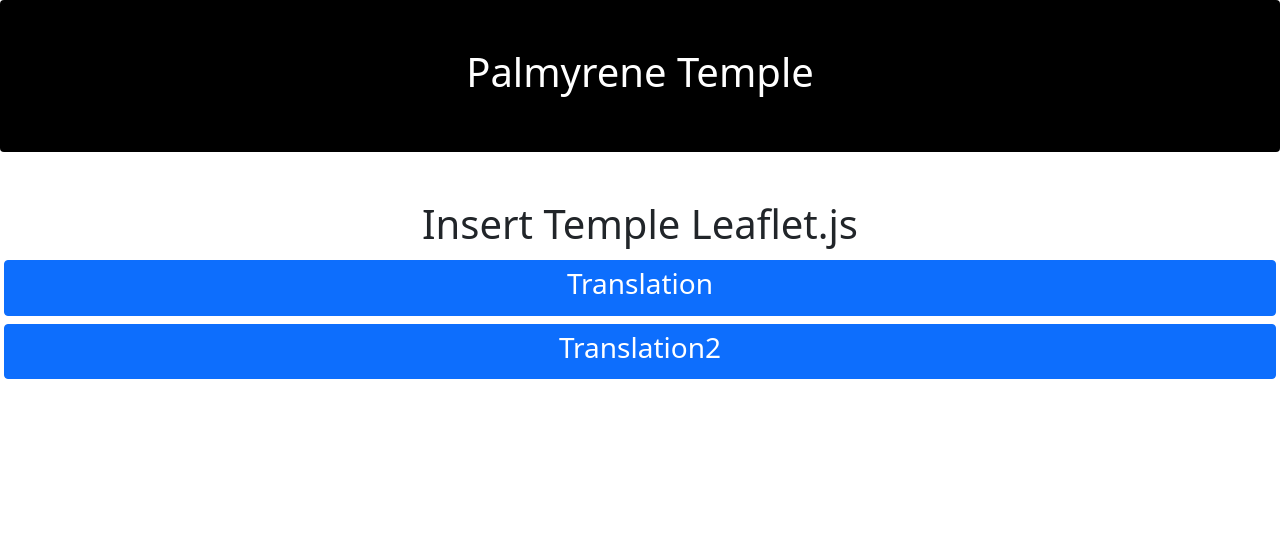
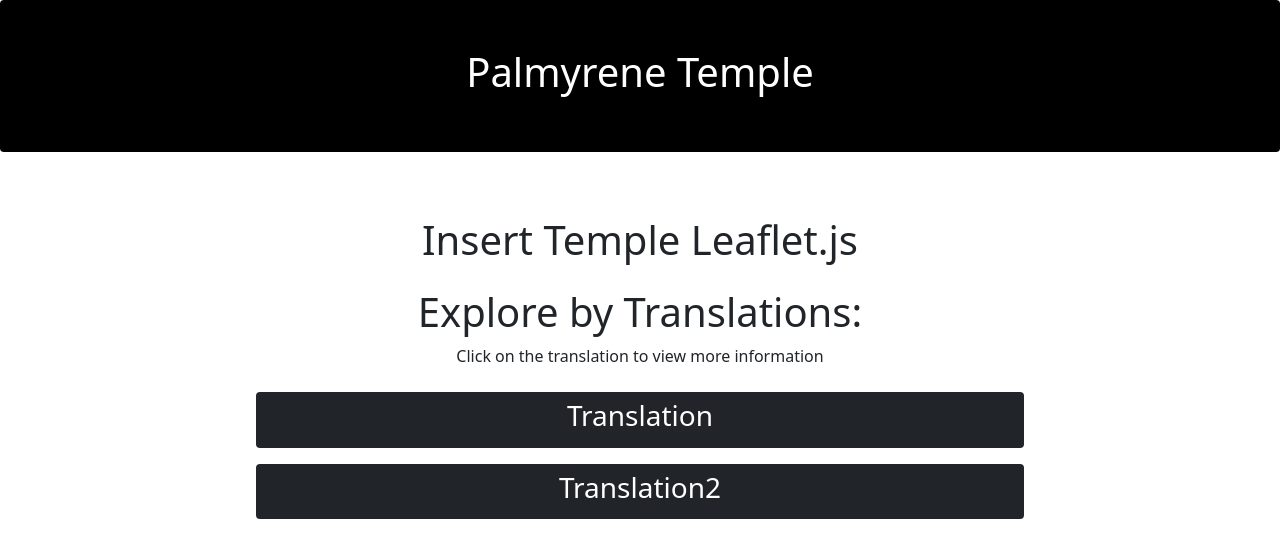
Before and after one commit to leeannachen/Contextualizing-Dura-Europa, a Flask app: page /temple in a window 1280 px wide. Shown: the part 76-634 px from the top of the page. Run offline with Flask 2, Linux system fonts and the light colour scheme.

Commit message:
creating button for all translations to metadata pages

```diff
--- a/app.py
+++ b/app.py
@@ -71,14 +71,10 @@ def about():
 def gate():
     return render_template('gate.html')
 
-@app.route("/temple")
+@app.route("/temple", methods=["GET", "POST"])
 def temple():
     if request.method == "POST":
-        if block is None:
-            return apology("Not valid", 400)
-        else:
-            return render_template(
-                translations=[{'image':"../static/images/Kaitlyn.jpeg", 'inscription':"Inscription",
+        return render_template('metadata.html', translations=[{'image':"../static/images/Kaitlyn.jpeg", 'inscription':"Inscription",
                                             'transcription': "Transcription", 'translation':"Translation",'source':"Translation Source", 'period': "Period", 'block':"Block" ,
                                              'height':"Letter Height", 'bibliography':"Bibliography", 'app':"Apparatus",'notes':"Commentary"},
                                             {'image': "../static/images/Kaitlyn.jpeg",
@@ -87,8 +83,7 @@ def temple():
                                             'period': "Period2", 'block': "Block2",
                                             'height': "Letter Height2", 'bibliography': "Bibliography2",
                                             'app': "Apparatus2", 'notes': "Commentary2"}
-                                            ],
-            )
+                                            ])
     else:
         return render_template('temple.html', translations=[{'image':"../static/images/Kaitlyn.jpeg", 'inscription':"Inscription",
                                             'transcription': "Transcription", 'translation':"Translation",'source':"Translation Source", 'period': "Period", 'block':"Block" ,
--- a/templates/temple.html
+++ b/templates/temple.html
@@ -5,12 +5,17 @@
 {% endblock %}
 
 {% block main %}
-    <h1>Insert Temple Leaflet.js</h1>
+    <h1 class="p-3">Insert Temple Leaflet.js</h1>
+    <h1>Explore by Translations:</h1>
+    <p>Click on the translation to view more information</p>
+
     <form action="/temple" method="post">
         <div class="form-group">
         {%for i in range(0, translations|length)%}
-        <div class="row p-1">
-            <button class="btn btn-primary"  name="block" type="submit"><h3>{{translations[i].translation}}</h3></button>
+        <div class="row p-2">
+            <div class="col">
+                <button class="btn bg-dark text-white" name="block" style="width: 60vw" type="submit"><h3>{{translations[i].translation}}</h3></button>
+            </div>
         </div>
         {%endfor%}
     </form>
```
